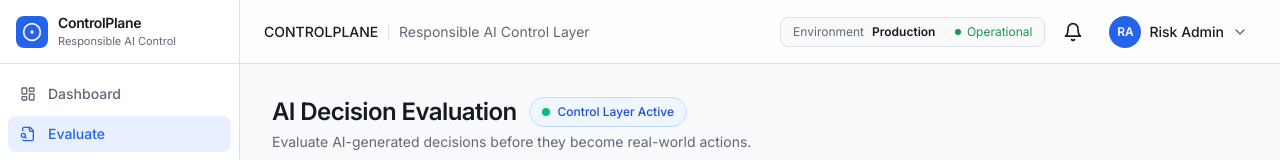
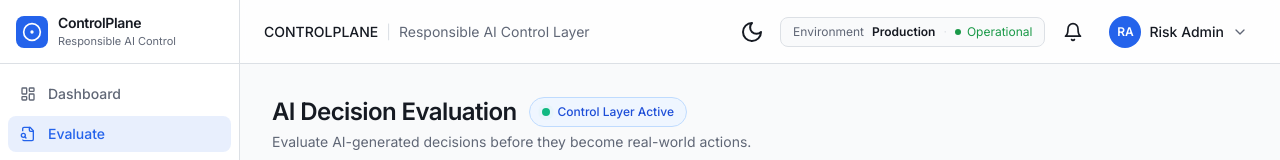
Before and after one commit to Akiitp620/Controlplane.ai-project, a Next.js app: page /evaluate in a window 1280 px wide. Shown: the top 160 px of the page. Built offline with nearby package versions, Linux system fonts and the light colour scheme.

Commit message:
topbar section done

```diff
--- a/components/layout/topbar.tsx
+++ b/components/layout/topbar.tsx
@@ -1,5 +1,5 @@
 'use client';
-
+import { useTheme } from 'next-themes';
 import * as React from 'react';
 import Link from 'next/link';
 import { useRouter } from 'next/navigation';
@@ -13,6 +13,8 @@ import {
   HelpCircle,
   LogOut,
   Sliders,
+  Sun,
+  Moon,
 } from 'lucide-react';
 
 import { Button } from '@/components/ui/button';
@@ -40,6 +42,7 @@ interface TopbarProps {
 
 export function Topbar({ onMobileMenu }: TopbarProps) {
   const router = useRouter();
+  const { theme, setTheme } = useTheme();
 
   const [pendingCount, setPendingCount] =
     React.useState(0);
@@ -89,6 +92,26 @@ export function Topbar({ onMobileMenu }: TopbarProps) {
           RIGHT ACTIONS
       ===================================================== */}
       <div className="ml-auto flex items-center gap-2">
+
+        <Button
+  variant="ghost"
+  size="icon"
+  aria-label="Toggle theme"
+  onClick={() =>
+    setTheme(theme === 'dark' ? 'light' : 'dark')
+  }
+  className="relative"
+>
+  {theme === 'dark' ? (
+    <Sun className="h-4.5 w-4.5" />
+  ) : (
+    <Moon className="h-4.5 w-4.5" />
+  )}
+
+  <span className="sr-only">
+    Toggle dark mode
+  </span>
+</Button>
         {/* ===================================================
             ENVIRONMENT
         =================================================== */}
```
